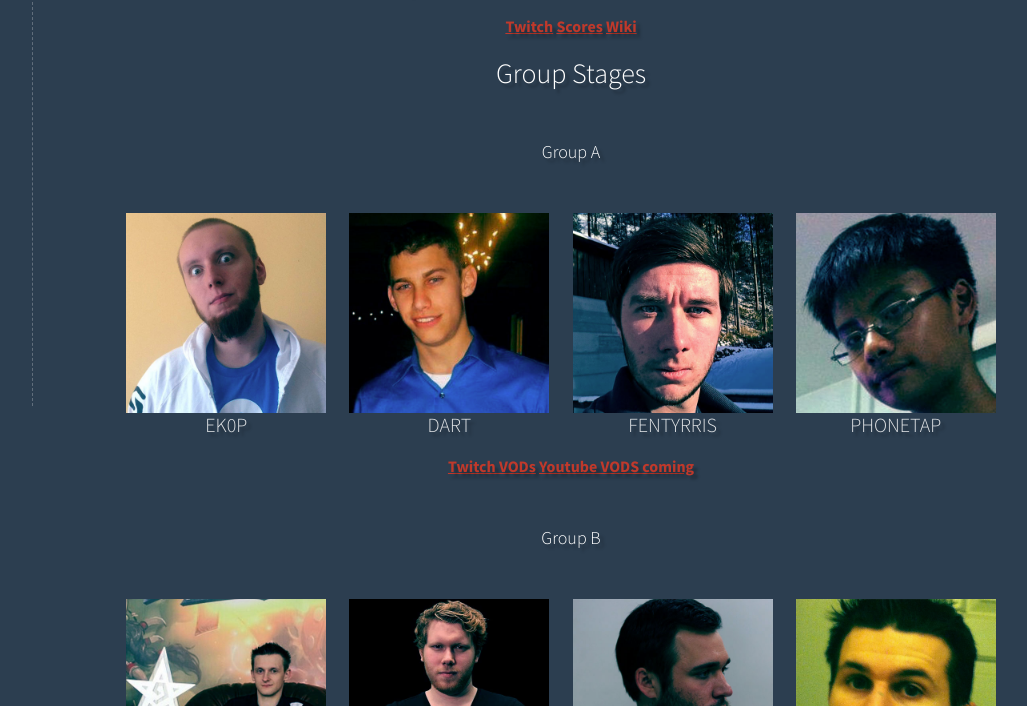
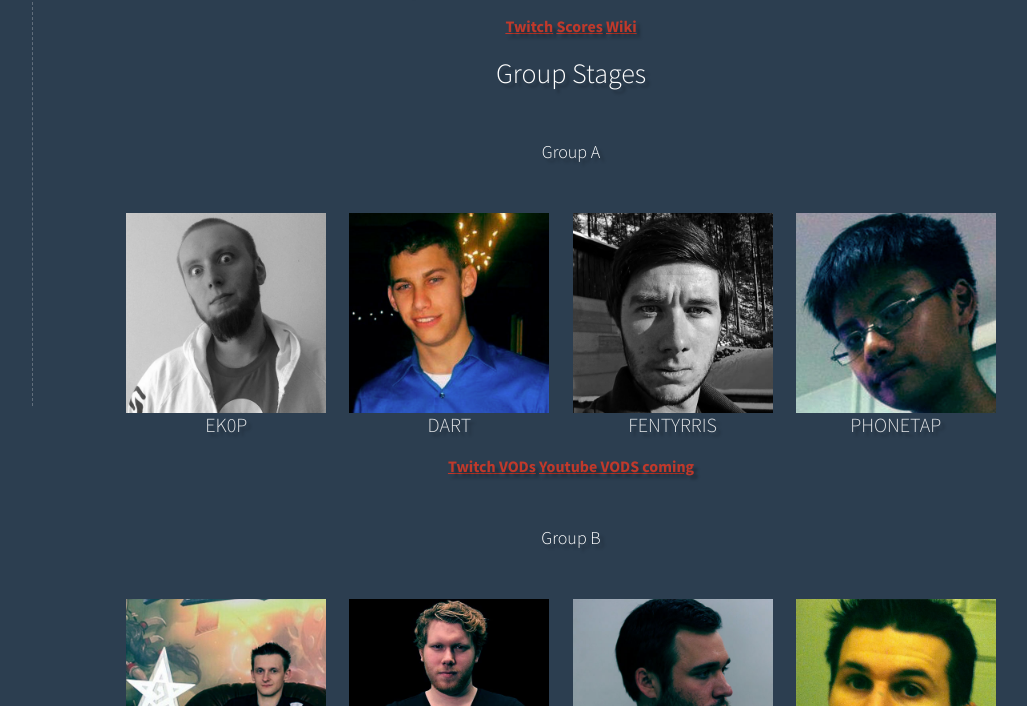
Before and after one commit to trigun0x2/launch, a plain HTML site: page index.html in a window 1280 px wide. Shown: the part 394-1100 px from the top of the page, without its empty margins (69-1096 px from the left). Drawn offline with nearby package versions, Linux system fonts and the light colour scheme; files whose address does not match are found by name.

Commit message:
added elim bw

```diff
--- a/assets/styles/main.css
+++ b/assets/styles/main.css
@@ -365,6 +365,9 @@ Players
   padding: 0 20px 20px 0;
   transition: all 0.5s ease;
 }
+.eliminated{
+    -webkit-filter: grayscale(100%); filter: grayscale(100%);
+}
 .player img{
   width: 100%;
 }
--- a/index.html
+++ b/index.html
@@ -66,7 +66,7 @@
               <div class="champ-group">
                 <h3>Group A</h3>
                 <div class="players-cont">
-                  <div class="player">
+                  <div class="player eliminated">
                     <img src="assets/images/ek0p.jpg" alt="ek0p">
                     <div class="name">Ek0p</div>
                   </div>
@@ -74,7 +74,7 @@
                     <img src="assets/images/dart.jpg" alt="dart">
                     <div class="name">dart</div>
                   </div>
-                  <div class="player">
+                  <div class="player eliminated">
                     <img src="assets/images/fentyrris.jpg" alt="fentyrris">
                     <div class="name">fentyrris</div>
                   </div>
```
